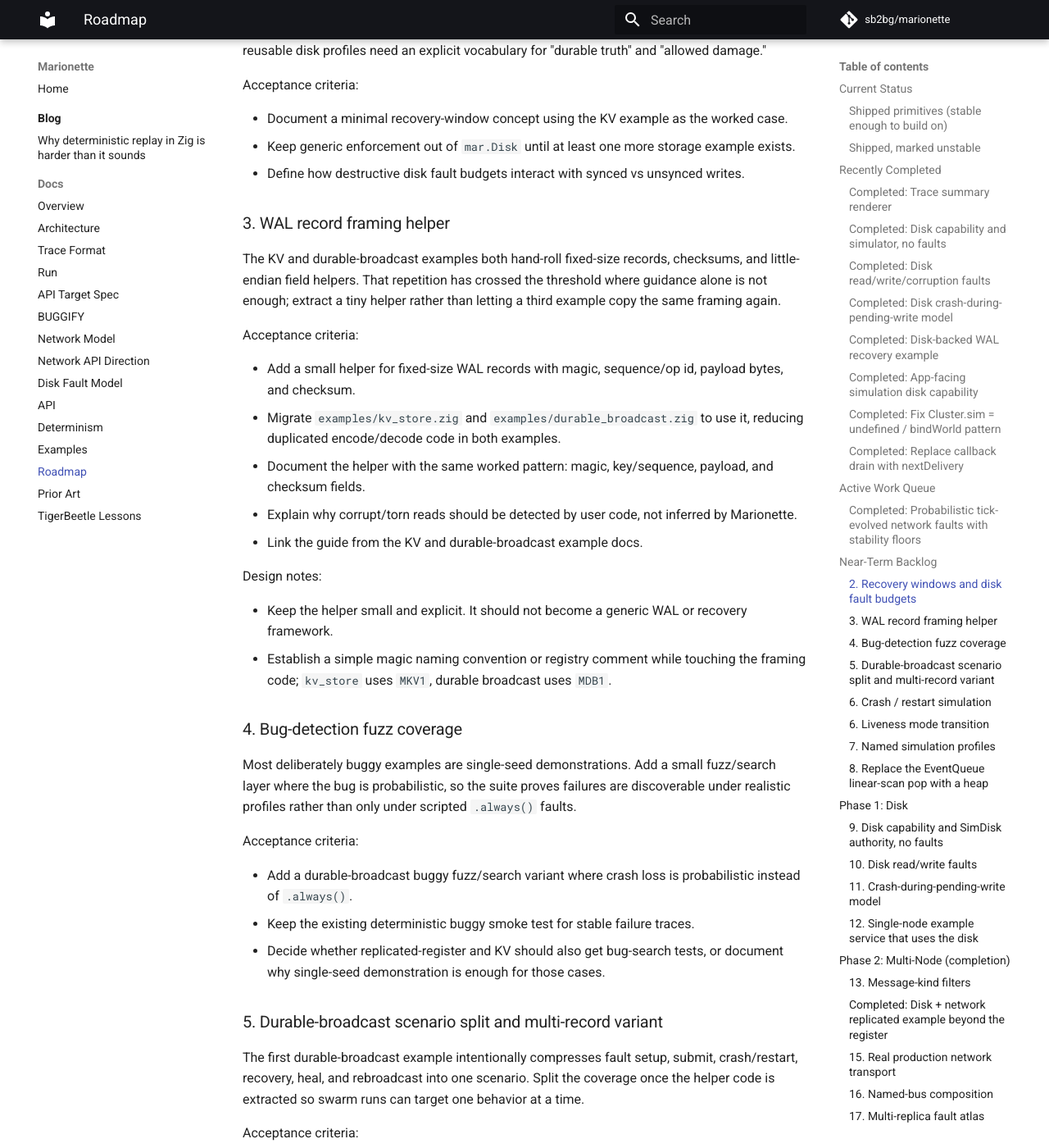
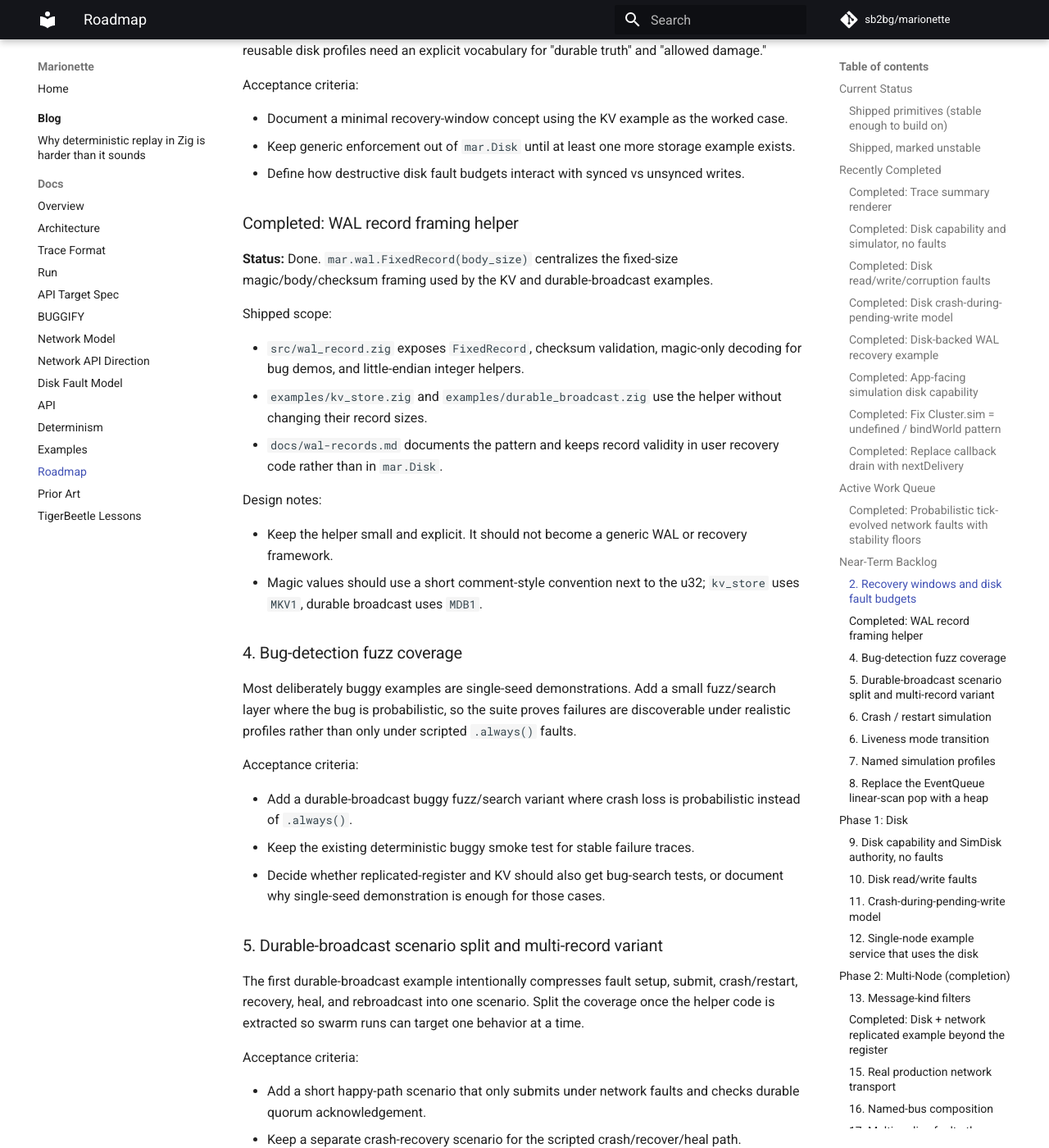
Before and after one commit to sb2bg/marionette, an MkDocs documentation site: the page built from docs/roadmap.md, in a window 1280 px wide and 1400 px high, scrolled down 9483 px. Shown: the whole window at 82% size. Built offline with MkDocs 1.6.1 and Material for MkDocs 9.7.7, drawn with Linux system fonts in a browser that asks for light colours; comment, search, counter and statistics services are not loaded.

Commit message:
Extract WAL record framing helper

```diff
--- a/docs/roadmap.md
+++ b/docs/roadmap.md
@@ -412,31 +412,26 @@ Acceptance criteria:
 - Define how destructive disk fault budgets interact with synced vs unsynced
   writes.
 
-### 3. WAL record framing helper
+### Completed: WAL record framing helper
 
-The KV and durable-broadcast examples both hand-roll fixed-size records,
-checksums, and little-endian field helpers. That repetition has crossed the
-threshold where guidance alone is not enough; extract a tiny helper rather than
-letting a third example copy the same framing again.
+**Status:** Done. `mar.wal.FixedRecord(body_size)` centralizes the fixed-size
+magic/body/checksum framing used by the KV and durable-broadcast examples.
 
-Acceptance criteria:
+Shipped scope:
 
-- Add a small helper for fixed-size WAL records with magic, sequence/op id,
-  payload bytes, and checksum.
-- Migrate `examples/kv_store.zig` and `examples/durable_broadcast.zig` to use
-  it, reducing duplicated encode/decode code in both examples.
-- Document the helper with the same worked pattern: magic, key/sequence,
-  payload, and checksum fields.
-- Explain why corrupt/torn reads should be detected by user code, not inferred
-  by Marionette.
-- Link the guide from the KV and durable-broadcast example docs.
+- `src/wal_record.zig` exposes `FixedRecord`, checksum validation, magic-only
+  decoding for bug demos, and little-endian integer helpers.
+- `examples/kv_store.zig` and `examples/durable_broadcast.zig` use the helper
+  without changing their record sizes.
+- `docs/wal-records.md` documents the pattern and keeps record validity in
+  user recovery code rather than in `mar.Disk`.
 
 Design notes:
 
 - Keep the helper small and explicit. It should not become a generic WAL or
   recovery framework.
-- Establish a simple magic naming convention or registry comment while touching
-  the framing code; `kv_store` uses `MKV1`, durable broadcast uses `MDB1`.
+- Magic values should use a short comment-style convention next to the u32;
+  `kv_store` uses `MKV1`, durable broadcast uses `MDB1`.
 
 ### 4. Bug-detection fuzz coverage
 
```
Also changed, not shown: docs/api.md (+23 -0 lines), docs/examples.md (+5 -4 lines), docs/index.md (+1 -0 lines), docs/wal-records.md (added, +45 -0 lines), 4 other files.
